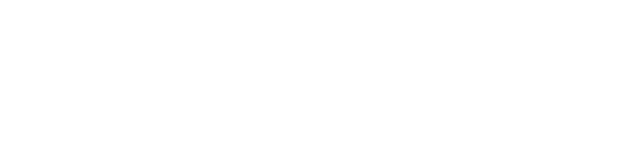
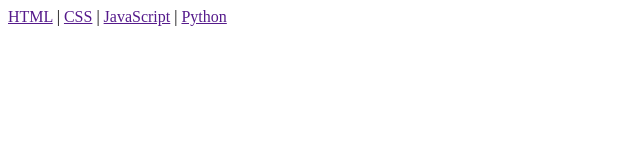
Before and after one commit to ziadAlswary/exam_repo, a plain HTML site: page index.html in a window 1280 px wide. Shown: the whole page, without its empty margins (0-640 px from the left). Drawn offline with Linux system fonts and the light colour scheme.

Commit message:
editing from header branch

```diff
--- a/index.html
+++ b/index.html
@@ -7,6 +7,11 @@
     <title>Document</title>
 </head>
 <body>
-
+    <nav>
+        <a href="">HTML</a> |
+        <a href="">CSS</a> |
+        <a href="">JavaScript</a> |
+        <a href="">Python</a>
+    </nav>
 </body>
 </html>
```
